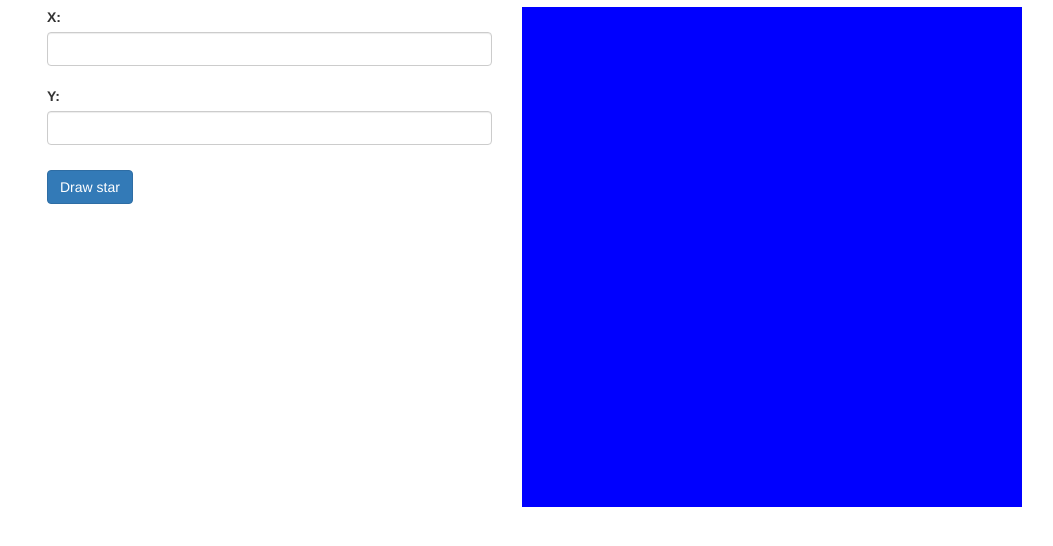
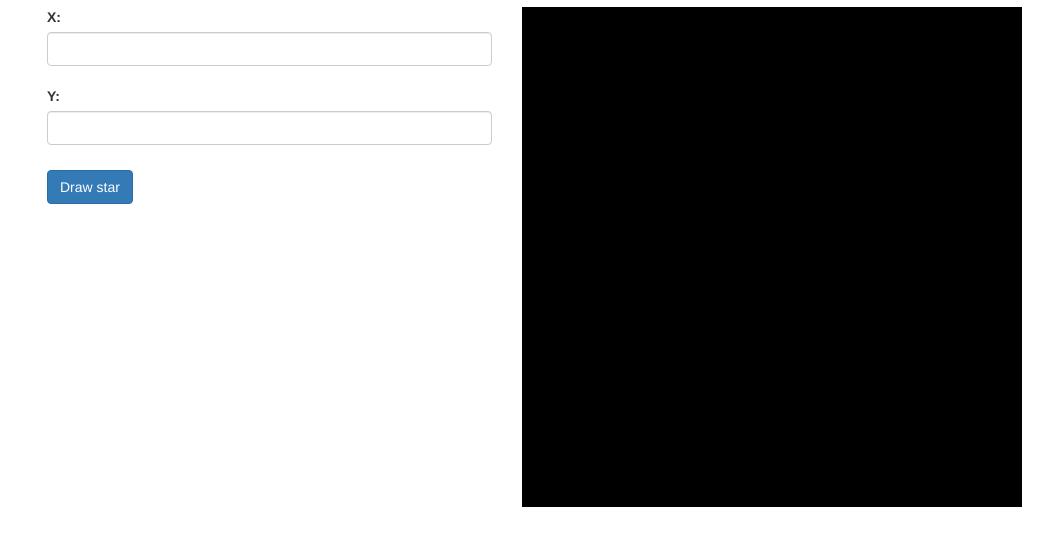
Before and after one commit to matisilva/rosMeteorProject, a website: page meteorServer/client/main.html in a window 1280 px wide. Shown: the part 56-602 px from the top of the page, without its empty margins (38-1091 px from the left). Drawn offline with nearby package versions, Linux system fonts and the light colour scheme.

Commit message:
fix Bug y screencaptures

```diff
--- a/meteorServer/client/main.html
+++ b/meteorServer/client/main.html
@@ -1,6 +1,9 @@
 <head>
   <title>Turtlesim Challenge</title>
   <link rel="stylesheet" href="http://maxcdn.bootstrapcdn.com/bootstrap/3.3.6/css/bootstrap.min.css">
+  <script type="text/javascript" src="http://cdn.robotwebtools.org/EventEmitter2/current/eventemitter2.min.js"></script>
+  <script type="text/javascript" src="http://cdn.robotwebtools.org/roslibjs/current/roslib.min.js"></script>
+
 </head>
 
 <body>
@@ -21,10 +24,7 @@
           </div>
         </div>
         <div class="col-lg-7">
-            <canvas id="canvas" height="500" width="500" style="border:3px;background:#0000ff"></canvas>
+            <canvas id="canvas" height="500" width="500" style="border:3px;background:#000000"></canvas>
         </div>
     </div>
-  <script type="text/javascript" src="http://cdn.robotwebtools.org/EventEmitter2/current/eventemitter2.min.js"></script>
-  <script type="text/javascript" src="http://cdn.robotwebtools.org/roslibjs/current/roslib.min.js"></script>
-
 </body>
```
Also changed, not shown: scr1.png (added), scr2.png (added), scr3.png (added).
